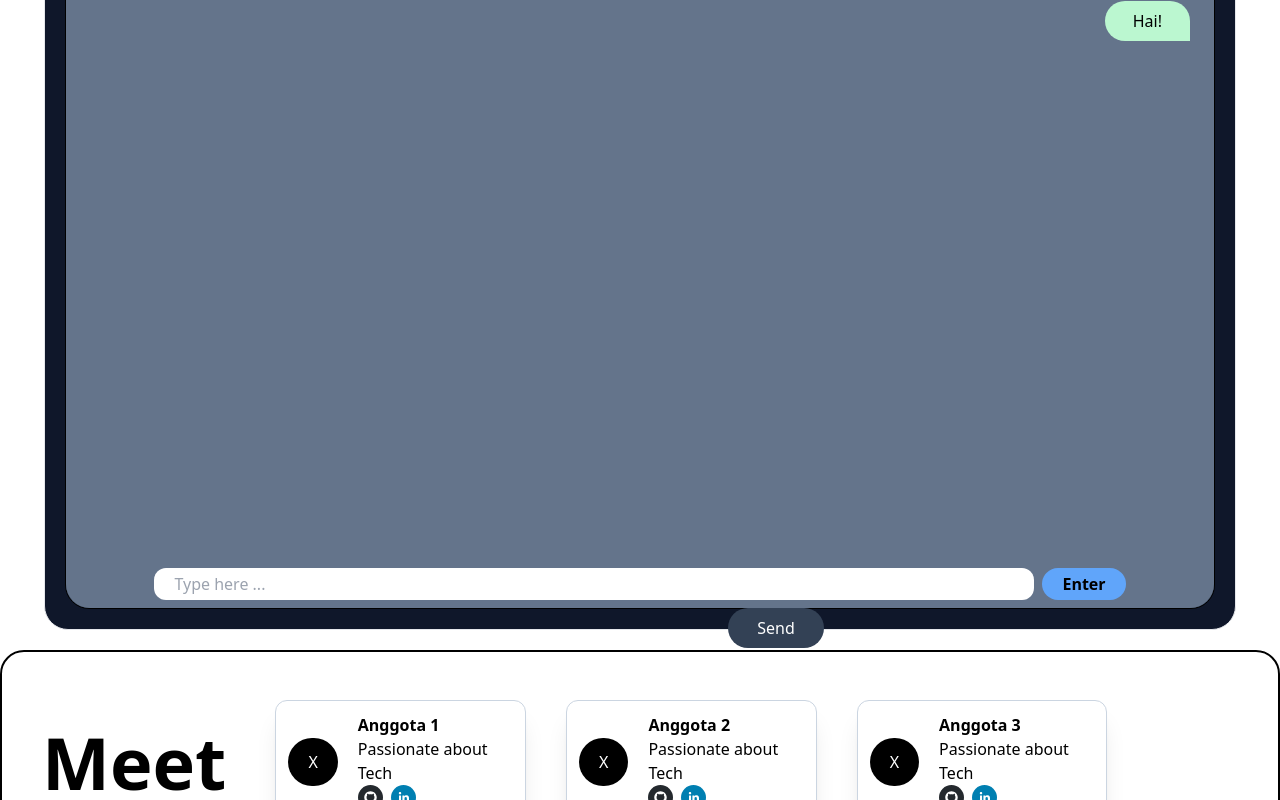
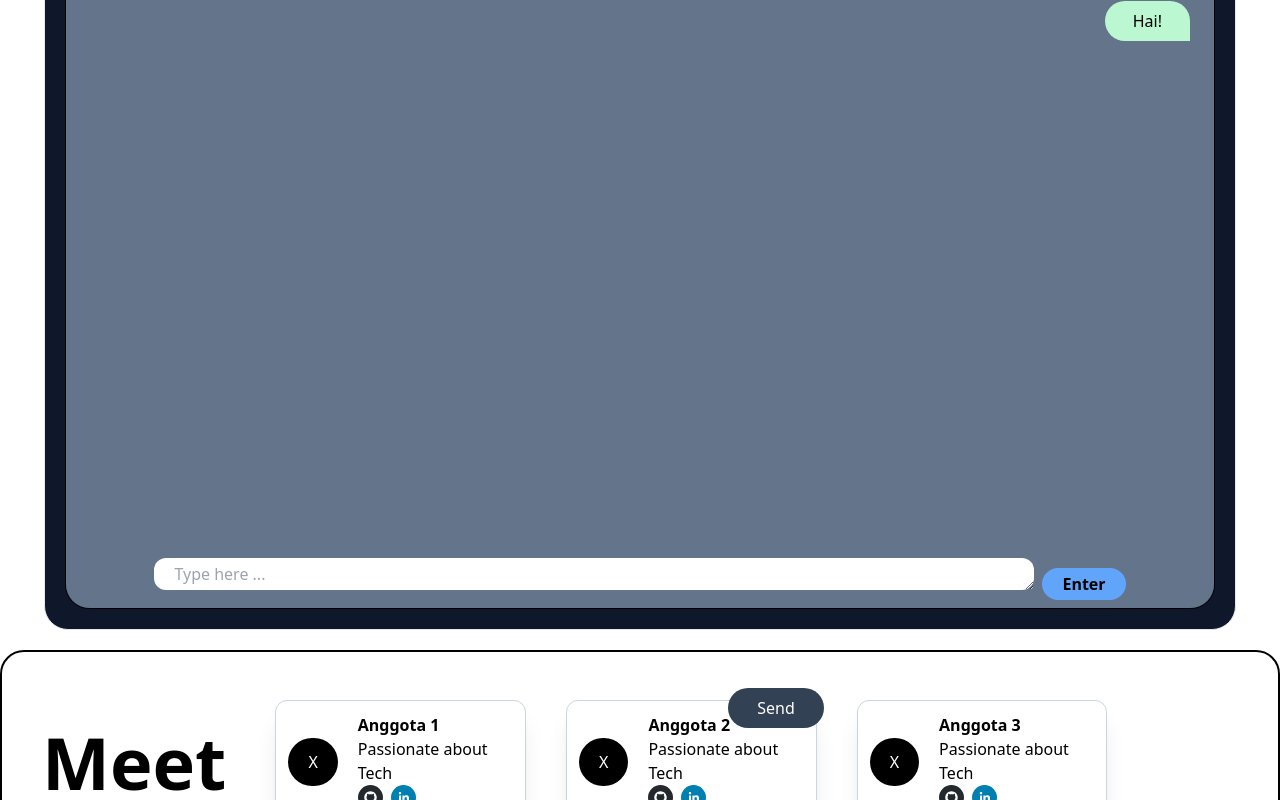
Before and after one commit to heyZra/chatbot-receipt, a React (Vite) app: page / in a window 1280 px wide. Shown: the part 950-1750 px from the top of the page. Built offline with nearby package versions, Linux system fonts and the light colour scheme; what groq-sdk would draw is missing.

Commit message:
commit again

```diff
--- a/src/App.jsx
+++ b/src/App.jsx
@@ -8,17 +8,39 @@ import { ReactTyped } from "react-typed";
 import BubbleChat from "./Component/BubbleChat";
 import Image from "./Component/Image";
 import Button from "./Component/Button";
-import { SocialIcon } from "react-social-icons";
 import CardAbout from "./Component/CardAbout";
 
 function App() {
   const [answare, setAnsware] = useState("");
+  const [textChat, setTextChat] = useState("");
+  const textareaRef = useRef(null);
   const handleButton = async (e) => {
     e.preventDefault();
+    try {
       const prompt =
         '? Tambahkan per point, tambahkan juga emoji menarik di tiap bahannya tapi jika pertanyaanya tidak berunsur resep makanan/minumman maka jangan dijawab, cukup dengan memberikan response "Maaf, Kami Hanya Bisa Bantu Untuk Resep Makanan, Silahkan Coba Lagi 😄" tidak lebih';
-    const askAI = await requestGroqAI(inputChat.value + prompt);
+      const askAI = await requestGroqAI(textChat + prompt);
       setAnsware(askAI);
+      setTextChat("");
+      if (textareaRef.current) {
+        textareaRef.current.style.height = "32px";
+      }
+    } catch (error) {
+      console.error(error);
+    }
+  };
+
+  const handleChangeTextChat = (e) => {
+    setTextChat(e.target.value);
+    console.log(e.target.scrollHeight);
+    if (e.target.scrollHeight > 32) {
+      e.target.style.height = "auto";
+    }
+    if (e.target.scrollHeight > 128) {
+      e.target.style.height = "128px";
+    } else {
+      e.target.style.height = `${e.target.scrollHeight}px`;
+    }
   };
   const handleScroll = (params) => {
     if (params.current) {
@@ -95,10 +117,13 @@ function App() {
                 ) : null}
               </div>
               <form className="text-center pt-4 " onSubmit={handleButton}>
-                <input
-                  className="w-4/5 overflow-auto rounded-xl px-5 py-1"
+                <textarea
+                  ref={textareaRef}
+                  className="w-4/5 h-8 overflow-auto rounded-xl px-5 py-1"
                   placeholder="Type here ..."
                   id="inputChat"
+                  value={textChat}
+                  onChange={handleChangeTextChat}
                   type="text"
                 />
                 <button
@@ -157,7 +182,7 @@ function App() {
           className="border border-black rounded-full w-1/3 py-3 pl-5 pr-[7rem]"
           placeholder="Send me your feedback!"
         />
-        <button className="absolute right-[28.5rem] top-[97.4rem] w-24 bg-slate-700 hover:bg-slate-300 hover:text-black text-white rounded-full py-2">
+        <button className="absolute right-[28.5rem] top-[102.4rem] w-24 bg-slate-700 hover:bg-slate-300 hover:text-black text-white rounded-full py-2">
           Send
         </button>
         <div className="border-t-2 border-black w-full text-white h-1/4">
--- a/src/Component/BubbleChat.jsx
+++ b/src/Component/BubbleChat.jsx
@@ -3,7 +3,7 @@ const BubbleChat = (props) => {
   return (
     <>
       <div
-        className={`h-fit px-7 py-2 max-w-lg w-fit mb-2 rounded-t-3xl ${
+        className={`h-fit px-7 py-2 max-w-xl w-fit mb-2 rounded-t-3xl ${
           reply
             ? "bg-green-200 ml-auto text-right rounded-bl-3xl"
             : `${
```
Lines whose indentation alone changed are shown as unchanged.
